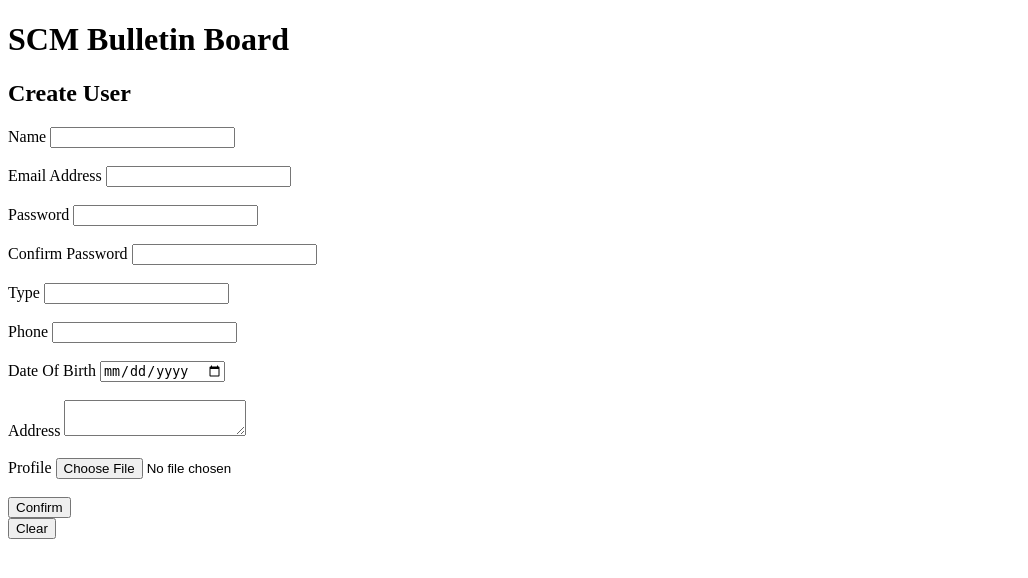
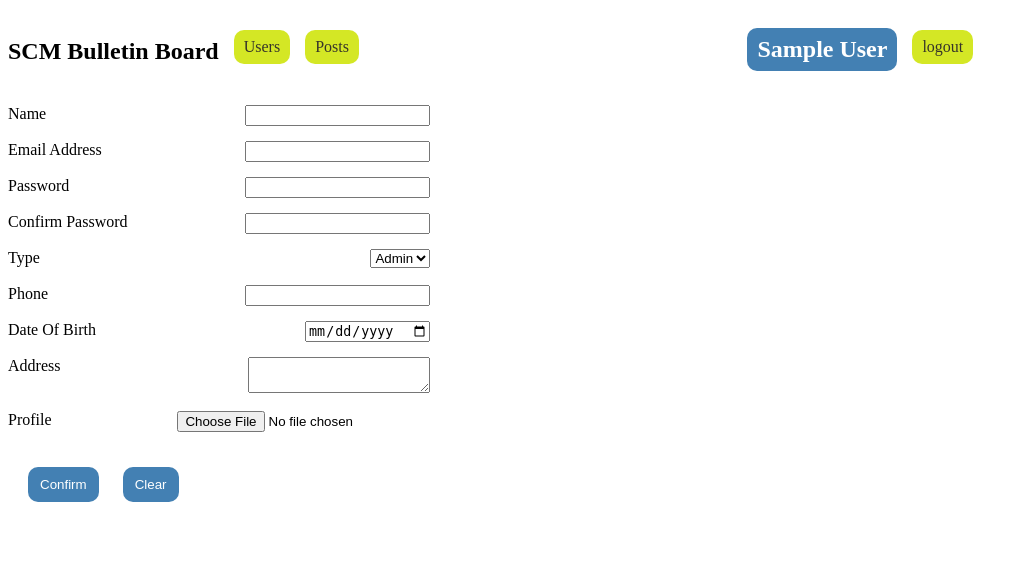
Before and after one commit to Arkar2900/python_training, a Flask app: page /user_create_page in a window 1280 px wide. Shown: the top 578 px of the page, without its empty margins (0-1028 px from the left). Run offline with Flask 2, Linux system fonts and the light colour scheme; the visitor is signed in with stand-in values (Sample User, id 1).

Commit message:
#20 Bulletin Board project, updated code to review

```diff
--- a/flask tutorials/BulletinBoard_akm/main.py
+++ b/flask tutorials/BulletinBoard_akm/main.py
@@ -1,7 +1,7 @@
-from django.shortcuts import redirect
-from flask import Flask, flash, render_template, request
+from flask import Flask, flash, render_template, request, session
+from flask_session import Session
 from flask_wtf import FlaskForm
-from wtforms import StringField, SubmitField, PasswordField, DateField, TextAreaField, FileField
+from wtforms import StringField, SubmitField, PasswordField, DateField, TextAreaField, FileField, SelectField
 import os
 import pymysql
 from flask_bcrypt import Bcrypt
@@ -11,6 +11,9 @@ from app import app
 
 
 bcrypt = Bcrypt(app)
+app.config["SESSION_PERMANENT"] = False
+app.config["SESSION_TYPE"] = "filesystem"
+Session(app)
 
 app = Flask(__name__)
 SECRET_KEY = os.urandom(32)
@@ -22,12 +25,13 @@ class loginForm(FlaskForm):
     password = PasswordField('Password')
     submit = SubmitField('Login')
 
-
+# Home page/ login page
 @app.route('/')
 def login():
     return render_template('login.html', form=loginForm())
 
 
+# After pressing "login" button this API will work
 @app.route('/submitted', methods=['POST', 'GET'])
 def submit():
     try:
@@ -39,7 +43,7 @@ def submit():
             form.password.data = ''
             conn = mysql.connect()
             cursor = conn.cursor(pymysql.cursors.DictCursor)
-            cursor.execute("SELECT email, password, type FROM user_table")
+            cursor.execute("SELECT id, name, email, password, type FROM user_table")
             rows = cursor.fetchall()
             resp = jsonify(rows)
             if not email:
@@ -51,10 +55,14 @@ def submit():
             for row in rows:
                 db_hash_password = row['password']
                 print('hash_db_pw is {}'.format(db_hash_password))
-                if row['email'] == email and bcrypt.check_password_hash(db_hash_password, _password):
+                if row['email'] == email and \
+                   bcrypt.check_password_hash(db_hash_password, _password):
                     print('it is same')
                     type = row['type']
                     print(type)
+                    session['name'] = row['name']
+                    current_name = session.get('name')
+                    print("you save the current name in session {}".format(current_name))
                     return render_template('dashboard.html', type=type)
             resp.status_code = 200
             if email and _password:
@@ -67,150 +75,150 @@ def submit():
         conn.close()
 
 
-@app.route('/add')
-def add_user():
-    try:
-        #_json = request.json
-        #_name = 'admin'
-        #_email = 'admin@gmail.com'
-        #_password = 'admin123'
-        #_id = 1
-        _name = 'jame'
-        _email = 'jamen@gmail.com'
-        _password = 'jame123'
-        _id = 2
-        # validate the received values
-        if True:
-            # do not save password as a plain text
-            _hashed_password = bcrypt.generate_password_hash(_password)
-            # save edits
-            #sql = "INSERT INTO tbl_user(user_name, user_email, user_password) VALUES(%s, %s, %s)"
-            #data = (_name, _email, _hashed_password,)
-            sql = "INSERT INTO user_table(`id`, `name`, `email`, `password`, `profile`, `type`, `phone`, `address`, `dob`, `create_user_id`, `updated_user_id`, `deleted_user_id`, `created_at`, `updated_at`, `deleted_at`) VALUES(%s, %s, %s, %s, %s, %s, %s, %s, %s, %s, %s, %s, %s, %s, %s)"
-            #data = (_name, _email, _hashed_password,)
-            data = (_id, _name, _email, _hashed_password, 'de4', '0', '09234551', 'ygn', '2001-09-24', 3, 4, 5, '2011-03-02', '2022-01-01', '2022-02-09')
-            print(data)
-            conn = mysql.connect()
-            cursor = conn.cursor()
-            cursor.execute(sql, data)
-            conn.commit()
-            resp = jsonify('User added successfully!')
-            resp.status_code = 200
-            return resp
-        else:
-            return not_found()
-    except Exception as e:
-        print(e)
-    finally:
-        cursor.close()
-        conn.close()
-
-
-@app.route('/email')
-def email():
-    try:
-        conn = mysql.connect()
-        cursor = conn.cursor(pymysql.cursors.DictCursor)
-        cursor.execute("SELECT email FROM user_table")
-        rows = cursor.fetchall()
-        resp = jsonify(rows)
-        for row in rows:
-            print(row["email"])
-        print(rows)
-        resp.status_code = 200
-        return jsonify(rows)
-    except Exception as e:
-        print(e)
-    finally:
-        cursor.close()
-        conn.close()
-
-
-@app.route('/users')
-def users():
-    try:
-        conn = mysql.connect()
-        cursor = conn.cursor(pymysql.cursors.DictCursor)
-        cursor.execute("SELECT id, name, email, \
-            password FROM user_table")
-        rows = cursor.fetchall()
-        resp = jsonify(rows)
-        print(rows)
-        resp.status_code = 200
-        return jsonify(rows)
-    except Exception as e:
-        print(e)
-    finally:
-        cursor.close()
-        conn.close()
-
-
-@app.route('/user/<int:id>')
-def user(id):
-    try:
-        print(id)
-        conn = mysql.connect()
-        cursor = conn.cursor(pymysql.cursors.DictCursor)
-        cursor.execute("SELECT id, name, email, \
-            password FROM user_table WHERE id={}".format(id))
-        rows = cursor.fetchall()
-        resp = jsonify(rows)
-        resp.status_code = 200
-        return jsonify(rows)
-    except Exception as e:
-        print(e)
-    finally:
-        cursor.close()
-        conn.close()
-
-
-@app.route('/update')
-def update_user():
-    try:
-        #_json = request.json
-        _id = 1
-        _type = '1'
-        #_name = 'Kevin'
-        #_email = 'kevin@gmail.com'
-        #_password = 'kev876'
-        # validate the received values
-        if _id:
-            # do not save password as a plain text
-            #_hashed_password = generate_password_hash(_password)
-            # save edits
-            sql = "UPDATE user_table SET type=%s WHERE id=%s"
-            data = (_type, _id,)
-            conn = mysql.connect()
-            cursor = conn.cursor()
-            cursor.execute(sql, data)
-            conn.commit()
-            resp = jsonify('User updated successfully!')
-            resp.status_code = 200
-            return resp
-        else:
-            return not_found()
-    except Exception as e:
-        print(e)
-    finally:
-        cursor.close()
-        conn.close()
-
-
-@app.route('/delete/<int:id>')
-def delete_user(id):
-    try:
-        conn = mysql.connect()
-        cursor = conn.cursor()
-        cursor.execute("DELETE FROM user_table WHERE id={}".format(id))
-        conn.commit()
-        resp = jsonify('User deleted successfully!')
-        resp.status_code = 200
-        return resp
-    except Exception as e:
-        print(e)
-    finally:
-        cursor.close()
-        conn.close()
+#@app.route('/add')
+#def add_user():
+#    try:
+#        #_json = request.json
+#        #_name = 'admin'
+#        #_email = 'admin@gmail.com'
+#        #_password = 'admin123'
+#        #_id = 1
+#        _name = 'jame'
+#        _email = 'jamen@gmail.com'
+#        _password = 'jame123'
+#        _id = 2
+#        # validate the received values
+#        if True:
+#            # do not save password as a plain text
+#            _hashed_password = bcrypt.generate_password_hash(_password)
+#            # save edits
+#            #sql = "INSERT INTO tbl_user(user_name, user_email, user_password) VALUES(%s, %s, %s)"
+#            #data = (_name, _email, _hashed_password,)
+#            sql = "INSERT INTO user_table(`id`, `name`, `email`, `password`, `profile`, `type`, `phone`, `address`, `dob`, `create_user_id`, `updated_user_id`, `deleted_user_id`, `created_at`, `updated_at`, `deleted_at`) VALUES(%s, %s, %s, %s, %s, %s, %s, %s, %s, %s, %s, %s, %s, %s, %s)"
+#            #data = (_name, _email, _hashed_password,)
+#            data = (_id, _name, _email, _hashed_password, 'de4', '0', '09234551', 'ygn', '2001-09-24', 3, 4, 5, '2011-03-02', '2022-01-01', '2022-02-09')
+#            print(data)
+#            conn = mysql.connect()
+#            cursor = conn.cursor()
+#            cursor.execute(sql, data)
+#            conn.commit()
+#            resp = jsonify('User added successfully!')
+#            resp.status_code = 200
+#            return resp
+#        else:
+#            return not_found()
+#    except Exception as e:
+#        print(e)
+#    finally:
+#        cursor.close()
+#        conn.close()
+#
+#
+#@app.route('/email')
+#def email():
+#    try:
+#        conn = mysql.connect()
+#        cursor = conn.cursor(pymysql.cursors.DictCursor)
+#        cursor.execute("SELECT email FROM user_table")
+#        rows = cursor.fetchall()
+#        resp = jsonify(rows)
+#        for row in rows:
+#            print(row["email"])
+#        print(rows)
+#        resp.status_code = 200
+#        return jsonify(rows)
+#    except Exception as e:
+#        print(e)
+#    finally:
+#        cursor.close()
+#        conn.close()
+#
+#
+#@app.route('/users')
+#def users():
+#    try:
+#        conn = mysql.connect()
+#        cursor = conn.cursor(pymysql.cursors.DictCursor)
+#        cursor.execute("SELECT id, name, email, \
+#            password FROM user_table")
+#        rows = cursor.fetchall()
+#        resp = jsonify(rows)
+#        print(rows)
+#        resp.status_code = 200
+#        return jsonify(rows)
+#    except Exception as e:
+#        print(e)
+#    finally:
+#        cursor.close()
+#        conn.close()
+#
+#
+#@app.route('/user/<int:id>')
+#def user(id):
+#    try:
+#        print(id)
+#        conn = mysql.connect()
+#        cursor = conn.cursor(pymysql.cursors.DictCursor)
+#        cursor.execute("SELECT id, name, email, \
+#            password FROM user_table WHERE id={}".format(id))
+#        rows = cursor.fetchall()
+#        resp = jsonify(rows)
+#        resp.status_code = 200
+#        return jsonify(rows)
+#    except Exception as e:
+#        print(e)
+#    finally:
+#        cursor.close()
+#        conn.close()
+#
+#
+#@app.route('/update')
+#def update_user():
+#    try:
+#        #_json = request.json
+#        _id = 1
+#        _type = '1'
+#        #_name = 'Kevin'
+#        #_email = 'kevin@gmail.com'
+#        #_password = 'kev876'
+#        # validate the received values
+#        if _id:
+#            # do not save password as a plain text
+#            #_hashed_password = generate_password_hash(_password)
+#            # save edits
+#            sql = "UPDATE user_table SET type=%s WHERE id=%s"
+#            data = (_type, _id,)
+#            conn = mysql.connect()
+#            cursor = conn.cursor()
+#            cursor.execute(sql, data)
+#            conn.commit()
+#            resp = jsonify('User updated successfully!')
+#            resp.status_code = 200
+#            return resp
+#        else:
+#            return not_found()
+#    except Exception as e:
+#        print(e)
+#    finally:
+#        cursor.close()
+#        conn.close()
+#
+#
+#@app.route('/delete/<int:id>')
+#def delete_user(id):
+#    try:
+#        conn = mysql.connect()
+#        cursor = conn.cursor()
+#        cursor.execute("DELETE FROM user_table WHERE id={}".format(id))
+#        conn.commit()
+#        resp = jsonify('User deleted successfully!')
+#        resp.status_code = 200
+#        return resp
+#    except Exception as e:
+#        print(e)
+#    finally:
+#        cursor.close()
+#        conn.close()
 
 
 class userForm(FlaskForm):
@@ -218,7 +226,7 @@ class userForm(FlaskForm):
     email = StringField('Email Address')
     password = PasswordField('Password')
     confirm_password = PasswordField('Confirm Password')
-    type = StringField('Type')
+    type = SelectField('Type', choices=[('1', 'Admin'), ('0', 'User')])
     phone = StringField('Phone')
     date = DateField('Date Of Birth')
     address = TextAreaField('Address')
@@ -229,20 +237,14 @@ class userForm(FlaskForm):
     cancel_btn = SubmitField('Cancel')
 
 
-@app.route('/add_user')
-def new_user():
-    return render_template('user_create.html', form=userForm())
-
-
+# To create user after pressing "Create User For Admin" button
 @app.route('/user_create_page', methods=['POST', 'GET'])
 def user_create_page():
     try:
         form = userForm()
-        if form:
-            print('there is form')
-        if request.method == 'POST':
-            print('This is Post method')
-        if request.method == 'POST' and form.validate_on_submit() and form.confirm_btn.data:
+        current_name = session.get("name")
+        if request.method == 'POST' and\
+           form.confirm_btn.data:
             print('It pass!')
             _user_name = form.name.data
             _user_email = form.email.data
@@ -253,7 +255,64 @@ def user_create_page():
             _date = form.date.data
             _address = form.address.data
             _profile = form.profile.data
-            print(_user_name)
+            name_error = None
+            email_requ_error = None
+            not_email_error = None
+            password_equal_error = None
+            password_format_error = None
+            phone_error = None
+            cannot_insert = False
+            print('check empty!')
+            if not _user_name:
+                name_error = '*Name is required'
+                cannot_insert = True
+                print('no name')
+            if not _user_email:
+                email_requ_error = '*Email address is required.'
+                cannot_insert = True
+                print('email required')
+            if '@' not in _user_email:
+                not_email_error = '*Should be email format.'
+                cannot_insert = True
+                print('not email')
+            if _user_password != _confirm_password:
+                password_equal_error = '*Password and confirm password \
+must be same.'
+                cannot_insert = True
+                print('pw and con-pw not same')
+
+            def include_num(x_string):
+                for i in x_string:
+                    if i.isdigit():
+                        return True
+                return False
+
+            def has_uppercase(y_string):
+                for j in y_string:
+                    if j.isupper():
+                        return True
+                return False
+            if len(_user_password) < 9 or not include_num(_user_password) or\
+               not has_uppercase(_user_password):
+                password_format_error = '*Password must be more than \
+8 characters long, must conatain 1 Uppercase and 1 Numeric.'
+                cannot_insert = True
+                print('pw is not in format')
+            if not _phone:
+                phone_error = '*Phone is required.'
+                cannot_insert = True
+                print('req phone')
+            if cannot_insert:
+                print('Cannot Insert to the form!!!')
+                print(current_name)
+                return render_template(
+                    'user_create.html', name_error=name_error,
+                    email_requ_error=email_requ_error,
+                    not_email_error=not_email_error,
+                    password_equal_error=password_equal_error,
+                    password_format_error=password_format_error,
+                    phone_error=phone_error, form=userForm(),
+                    current_name=current_name)
             return render_template('show_form.html', _user_name=_user_name,
                                    _user_email=_user_email,
                                    _user_password=_user_password,
@@ -262,7 +321,8 @@ def user_create_page():
                                    _phone=_phone, _date=_date,
                                    _address=_address, _profile=_profile,
                                    form=userForm())
-        elif request.method == 'POST' and form.validate_on_submit() and form.clear_btn.data:
+        elif (request.method == 'POST' and
+              form.clear_btn.data):
             form.name.data = ''
             form.email.data = ''
             form.password.data = ''
@@ -272,21 +332,27 @@ def user_create_page():
             form.date.data = ''
             form.address.data = ''
             form.profile.data = ''
-            return render_template('show_form.html', form=userForm())
-        return render_template('user_create.html', form=userForm())
+            return render_template(
+                    'user_create.html',
+                    form=userForm(),
+                    current_name=current_name)
+        print("this is start")
+        print(form.type)
+        return render_template('user_create.html', form=userForm(),
+                               current_name=current_name)
     except Exception as e:
         print(e)
 
 
-@app.errorhandler(404)
-def not_found(error=None):
-    message = {
-        'status': 404,
-        'message': 'Not Found: ' + request.url,
-    }
-    resp = jsonify(message)
-    resp.status_code = 404
-    return resp
+#@app.errorhandler(404)
+#def not_found(error=None):
+#    message = {
+#        'status': 404,
+#        'message': 'Not Found: ' + request.url,
+#    }
+#    resp = jsonify(message)
+#    resp.status_code = 404
+#    return resp
 
 
 if __name__ == "__main__":
--- a/flask tutorials/BulletinBoard_akm/static/main.css
+++ b/flask tutorials/BulletinBoard_akm/static/main.css
@@ -10,7 +10,7 @@
   padding: 5px 10px !important;
   border: none;
   margin-left: 30%;
-  background-color: rgb(67, 128, 179) !important;
+  background-color: #4380b3 !important;
   color: white !important;
 }
 .flashes li{
@@ -32,3 +32,72 @@
   margin-left: 20px;
 
 }
+.main_blk{
+  float: left;
+  width: 35%;
+}
+.main_blk p{
+  /*display: inline-block;*/
+  float: right;
+  margin: 0 20px 0 0;
+
+}
+.main_btn{
+  margin-top: 20px;
+  margin-left: 20px;
+  background-color: #4380b3;
+  color: #fff;
+  padding: 10px 12px;
+  text-align: center;
+  text-decoration: none;
+  display: inline-block;
+  border-radius: 10px;
+  border: none;
+}
+.req_message{
+  float: left !important;
+  color: red;
+
+}
+.create_wrapper{
+  width: 100%;
+}
+nav{
+  width: 90%;
+  margin: 10px 0;
+  display: inline-block;
+}
+.left_nav{
+  float: left;
+  width: 35%;
+}
+.right_nav{
+  float: right;
+  width: 200px;
+  width: 35%;
+}
+.user_list, .post_list, .logo, .login_user, .logout{
+  float: left;
+}
+.login_user{
+  background-color: #4380b3;
+  color: #fff;
+  padding: 8px 10px;
+  text-align: center;
+  text-decoration: none;
+  display: block;
+  border-radius: 10px;
+  /*margin-bottom: 10px;*/
+  margin-top: 10px;
+}
+nav a{
+  background-color: #d4e725;
+  color: #302d2bf6;
+  padding: 8px 10px;
+  text-align: center;
+  text-decoration: none;
+  display: block;
+  border-radius: 10px;
+  /*margin-bottom: 10px;*/
+  margin: 12px 0 0px 15px;
+}
--- a/flask tutorials/BulletinBoard_akm/templates/dashboard.html
+++ b/flask tutorials/BulletinBoard_akm/templates/dashboard.html
@@ -44,7 +44,7 @@
 
       <div class="blk">
         <a href="#" class="btn_dash"> Post Create For Admin </a>
-        <a href="#" class="btn_dash"> User Create For Admin </a>
+        <a href="/user_create_page" class="btn_dash"> User Create For Admin </a>
       </div>
 
       <div class="blk">
--- a/flask tutorials/BulletinBoard_akm/templates/show_form.html
+++ b/flask tutorials/BulletinBoard_akm/templates/show_form.html
@@ -4,7 +4,8 @@
 
   <h1>SCM Bulletin Board </h1>
   <h2>Create User</h2>
-    <form method="POST">
+    <div class="left_blk">
+      <form method="POST">
         {{ form.hidden_tag() }}
         {{ form.name.label }}
         {{ _user_name}}
@@ -37,4 +38,5 @@
         <br>
         {{ form.cancel_btn }}
     </form>
+    </div>
 {% endblock %}
--- a/flask tutorials/BulletinBoard_akm/templates/user_create.html
+++ b/flask tutorials/BulletinBoard_akm/templates/user_create.html
@@ -2,39 +2,72 @@
 
 {% block y %}
 
-  <h1>SCM Bulletin Board </h1>
-  <h2>Create User</h2>
-    <form method="POST" action='/user_create_page'>
+  <div class="create_wrapper">
+    <nav>
+      <div class="left_nav">
+        <h2 class="logo">SCM Bulletin Board</h2>
+        <a href="#" class="user_list">Users</a>
+        <a href="#" class="post_list">Posts</a>
+      </div>
+      <div class="right_nav">
+        <h2 class="login_user">{{ current_name }}</h2>
+        <a href="/" class="logout">logout</a>
+      </div>
+
+    </nav>
+    <div class="main_blk">
+      <form method="POST" action='/user_create_page'>
         {{ form.hidden_tag() }}
         {{ form.name.label }}
-        {{ form.name}}
+        <p>{{ form.name}}</p>
+        {% if name_error %}
+        <br>
+          <p class="req_message">{{ name_error }}</p>
+        {% endif %}
         <br><br>
         {{ form.email.label }}
-        {{ form.email}}
+        <p>{{ form.email}}</p>
+        {% if email_requ_error %}
+          <p class="req_message">{{ email_requ_error }}</p>
+        {% endif %}
+        {% if not_email_error %}
+          <p class="req_message">{{ not_email_error }}</p>
+        {% endif %}
         <br><br>
         {{ form.password.label }}
-        {{ form.password}}
+        <p>{{ form.password}}</p>
+        {% if password_equal_error %}
+          <p class="req_message">{{ password_equal_error }}</p>
+        {% endif %}
+        {% if password_format_error %}
+          <p class="req_message">{{ password_format_error }}</p>
+        {% endif %}
         <br><br>
         {{ form.confirm_password.label }}
-        {{ form.confirm_password}}
+        <p>{{ form.confirm_password}}</p>
         <br><br>
         {{ form.type.label }}
-        {{ form.type}}
+        <p>{{ form.type}}</p>
         <br><br>
         {{ form.phone.label }}
-        {{ form.phone}}
+        <p>{{ form.phone}}</p>
+        {% if phone_error %}
+        <br>
+          <p class="req_message">{{ phone_error }}</p>
+        {% endif %}
         <br><br>
         {{ form.date.label }}
-        {{ form.date}}
+        <p>{{ form.date}}</p>
         <br><br>
         {{ form.address.label }}
-        {{ form.address}}
+        <p>{{ form.address}}</p>
+        <br><br><br>
+        {{ form.profile.label }}
+        <p>{{ form.profile}}</p>
         <br><br>
-        {{ form.profile.label }}
-        {{ form.profile}}
-        <br><br>
-        {{ form.confirm_btn}}
-        <br>
-        {{ form.clear_btn }}
+        {{ form.confirm_btn(class='main_btn')}}
+        {{ form.clear_btn(class='main_btn') }}
     </form>
+    </div>
+  </div>
 {% endblock %}
```
